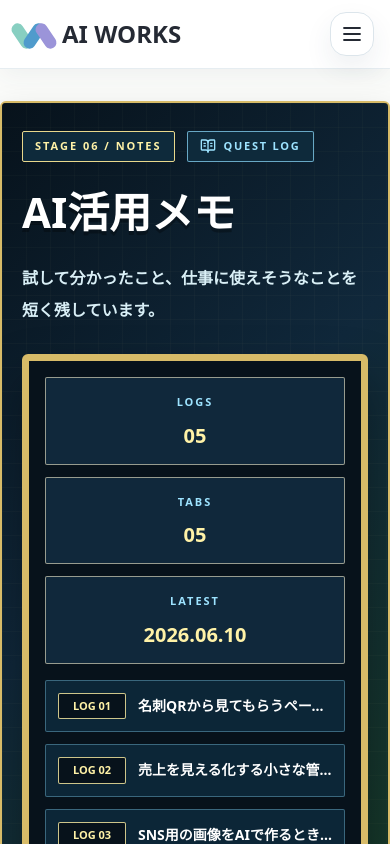
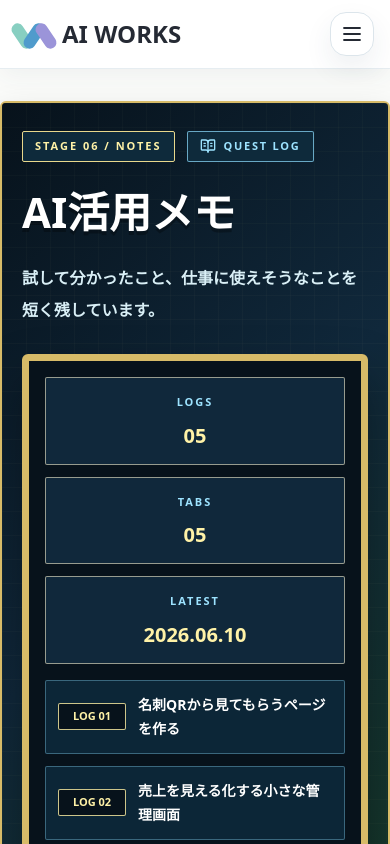
Before and after one commit to k-r-base425/ai-works-site, a React (Vite) app: page /notes in a window 390 px wide. Shown: the top 844 px of the page. Built offline with nearby package versions, Linux system fonts and the light colour scheme.

Commit message:
Polish responsive RPG UI

```diff
--- a/src/components/SiteShell.tsx
+++ b/src/components/SiteShell.tsx
@@ -106,7 +106,7 @@
                   <NavLink
                     key={route.path}
                     to={route.path}
-                    end={route.path === "/"}
+                    end
                     onClick={() => setIsMenuOpen(false)}
                     className={({ isActive }) =>
                       [
--- a/src/pages/NotesPage.tsx
+++ b/src/pages/NotesPage.tsx
@@ -102,7 +102,7 @@
                     <span className="rounded-sm border border-[#fff2a7]/80 bg-[#07121b] px-2 py-1 text-center text-[11px] font-black text-[#fff2a7]">
                       LOG {String(index + 1).padStart(2, "0")}
                     </span>
-                    <p className="truncate text-sm font-black text-white">{note.title}</p>
+                    <p className="text-sm font-black leading-6 text-white">{note.title}</p>
                   </div>
                 ))}
               </div>
```
